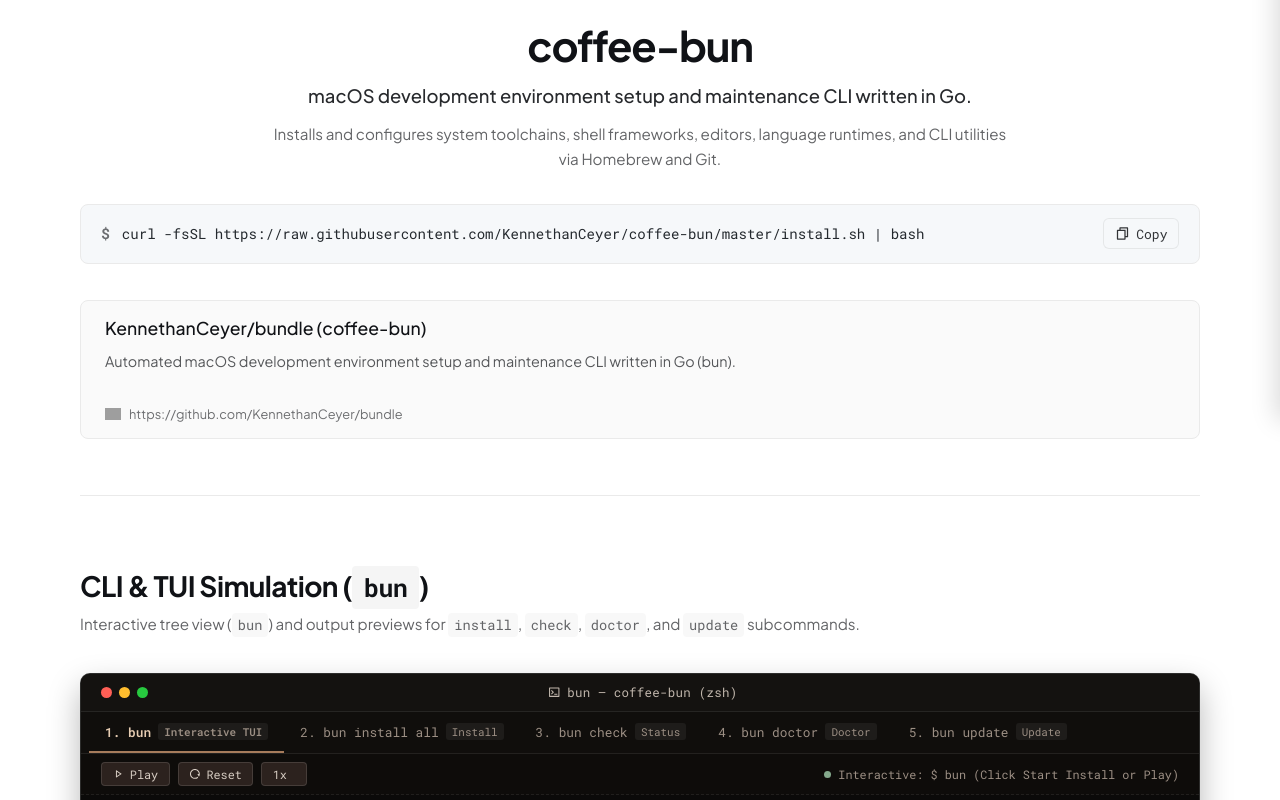
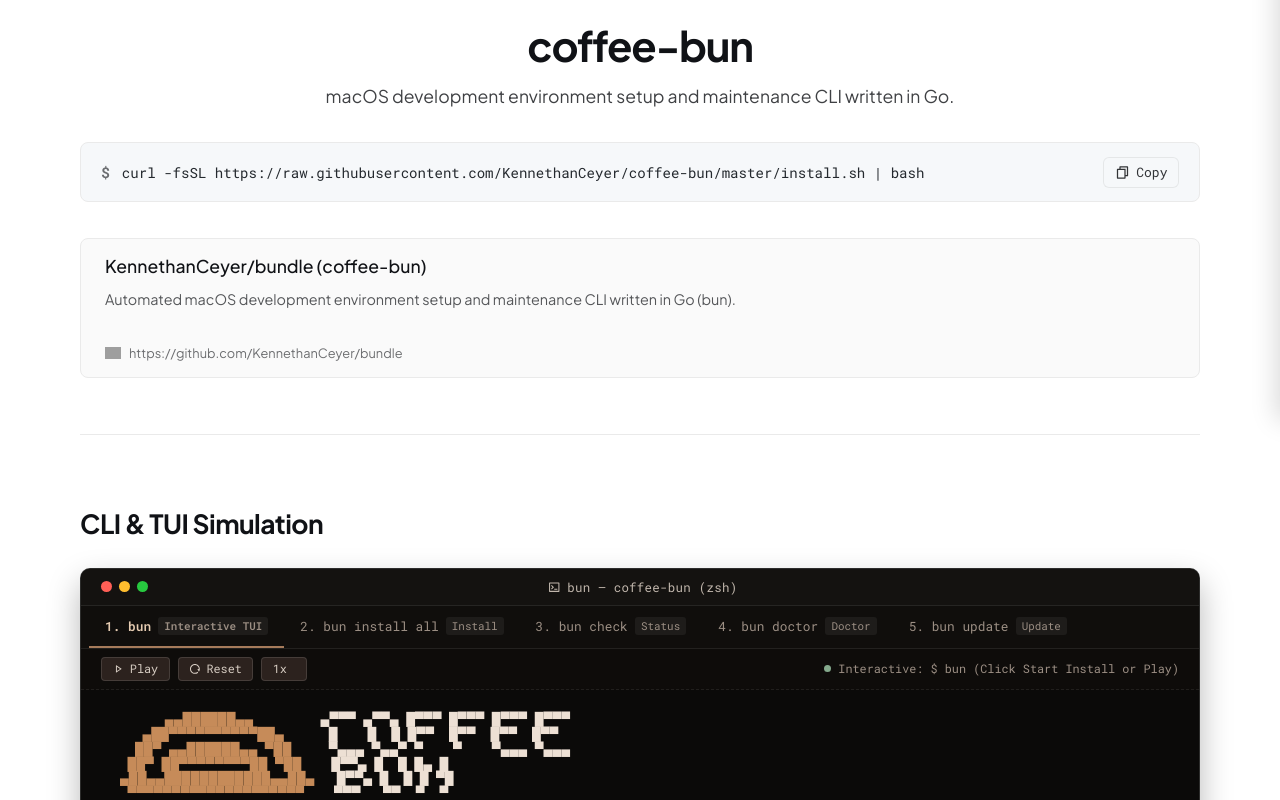
Before and after one commit to KennethanCeyer/dev.sungmin.me, a Next.js app: page /en/coffee-bun in a window 1280 px wide. Shown: the part 380-1180 px from the top of the page. Built offline with nearby package versions, Linux system fonts and the light colour scheme; grey boxes are pictures that could not be loaded.

Commit message:
style: remove decorative section descriptions and clean up CLI & TUI Simulation title

```diff
--- a/src/app/[lang]/coffee-bun/page.tsx
+++ b/src/app/[lang]/coffee-bun/page.tsx
@@ -167,29 +167,16 @@
 `;
 
 const Tagline = styled.p`
-  font-size: 1.15rem;
-  font-weight: 500;
+  font-size: 1.1rem;
+  font-weight: 400;
   color: ${({ theme }) => theme.text};
-  opacity: 0.9;
-  max-width: 780px;
-  margin: 0 auto 0.75rem;
-  line-height: 1.5;
+  opacity: 0.8;
+  max-width: 720px;
+  margin: 0 auto 2rem;
+  line-height: 1.6;
 
   @media (max-width: 768px) {
-    font-size: 1rem;
-  }
-`;
-
-const Description = styled.p`
-  font-size: 0.95rem;
-  color: ${({ theme }) => theme.text};
-  opacity: 0.65;
-  max-width: 740px;
-  margin: 0 auto 2rem;
-  line-height: 1.65;
-
-  @media (max-width: 768px) {
-    font-size: 0.9rem;
+    font-size: 0.98rem;
   }
 `;
 
@@ -280,34 +267,23 @@
 `;
 
 const SectionHeader = styled.div`
-  margin-bottom: 2.25rem;
+  margin-bottom: 1.75rem;
   text-align: left;
 
   h2 {
-    font-size: 1.75rem;
+    font-size: 1.65rem;
     font-weight: 700;
     letter-spacing: -0.02em;
-    margin: 0 0 0.5rem;
+    margin: 0;
     color: ${({ theme }) => theme.text};
     border: none;
     padding: 0;
   }
 
-  p {
-    font-size: 0.95rem;
-    color: ${({ theme }) => theme.text};
-    opacity: 0.65;
-    margin: 0;
-    line-height: 1.6;
-  }
-
   @media (max-width: 768px) {
-    margin-bottom: 1.5rem;
+    margin-bottom: 1.25rem;
     h2 {
-      font-size: 1.45rem;
-    }
-    p {
-      font-size: 0.9rem;
+      font-size: 1.4rem;
     }
   }
 `;
@@ -907,12 +883,6 @@
               "macOS development environment setup and maintenance CLI written in Go."
             )}
           </Tagline>
-          <Description>
-            {t(
-              "coffee_bun.description",
-              "Installs and configures system toolchains, shell frameworks, editors, language runtimes, and CLI utilities via Homebrew and Git."
-            )}
-          </Description>
 
           {/* Full-width One-Line Install Command Box */}
           <FullWidthInstallBanner>
@@ -944,10 +914,9 @@
           <SectionHeader>
             <h2>
               {renderInlineCode(
-                t("coffee_bun.tui_title", "CLI & TUI Simulation (`bun`)")
+                t("coffee_bun.tui_title", "CLI & TUI Simulation")
               )}
             </h2>
-            <p>{renderInlineCode(t("coffee_bun.tui_subtitle"))}</p>
           </SectionHeader>
 
           <TerminalSimulator />
@@ -962,7 +931,6 @@
                 "Supported Packages & Feature Matrix"
               )}
             </h2>
-            <p>{renderInlineCode(t("coffee_bun.inventory_subtitle"))}</p>
           </SectionHeader>
 
           <TableWrapper>
@@ -1027,7 +995,6 @@
             <h2>
               {t("coffee_bun.features_title", "Architecture & Implementation")}
             </h2>
-            <p>{renderInlineCode(t("coffee_bun.features_subtitle"))}</p>
           </SectionHeader>
 
           <FeaturesGrid>
@@ -1044,7 +1011,6 @@
         <Section id="commands">
           <SectionHeader>
             <h2>{t("coffee_bun.commands_title", "CLI Command Reference")}</h2>
-            <p>{renderInlineCode(t("coffee_bun.commands_subtitle"))}</p>
           </SectionHeader>
 
           <TableWrapper>
@@ -1075,7 +1041,6 @@
         <Section id="install">
           <SectionHeader>
             <h2>{t("coffee_bun.install_heading", "Installation")}</h2>
-            <p>{renderInlineCode(t("coffee_bun.install_subheading"))}</p>
           </SectionHeader>
 
           <InstallSectionBlock>
--- a/src/lib/i18n-resources.ts
+++ b/src/lib/i18n-resources.ts
@@ -27,7 +27,7 @@
         badge_lang: "Go 1.22+",
         badge_cmd: "CLI: bun",
         badge_license: "MIT License",
-        tui_title: "CLI & TUI Simulation (`bun`)",
+        tui_title: "CLI & TUI Simulation",
         tui_subtitle:
           "Interactive tree view (`bun`) and output previews for `install`, `check`, `doctor`, and `update` subcommands.",
         features_title: "Architecture & Implementation",
@@ -126,7 +126,7 @@
         badge_lang: "Go 1.22+",
         badge_cmd: "CLI: bun",
         badge_license: "MIT License",
-        tui_title: "CLI & TUI 시뮬레이션 (`bun`)",
+        tui_title: "CLI & TUI 시뮬레이션",
         tui_subtitle:
           "대화형 트리 UI(`bun`) 및 `install`, `check`, `doctor`, `update` 서브커맨드 실행 화면입니다.",
         features_title: "아키텍처 및 동작 구조",
```
